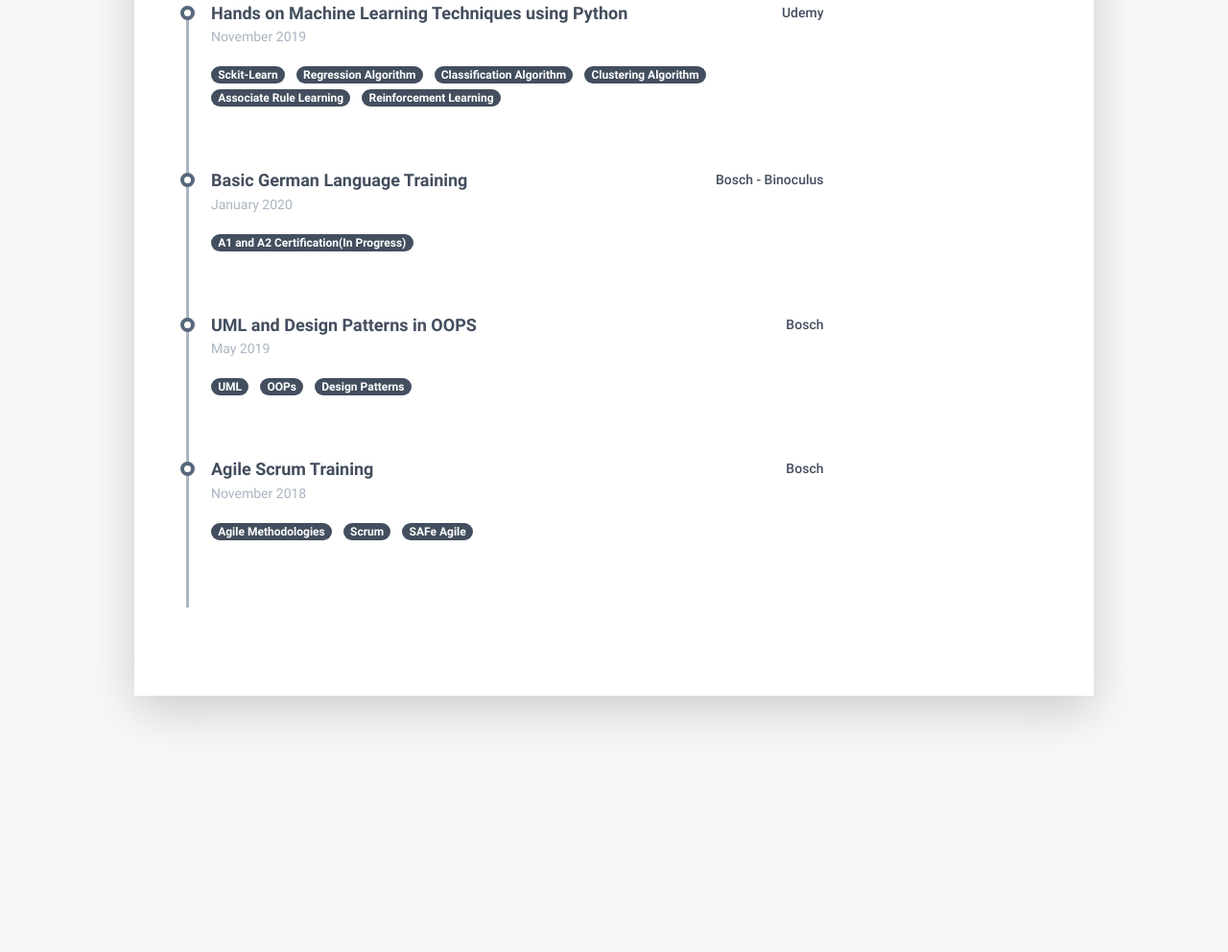
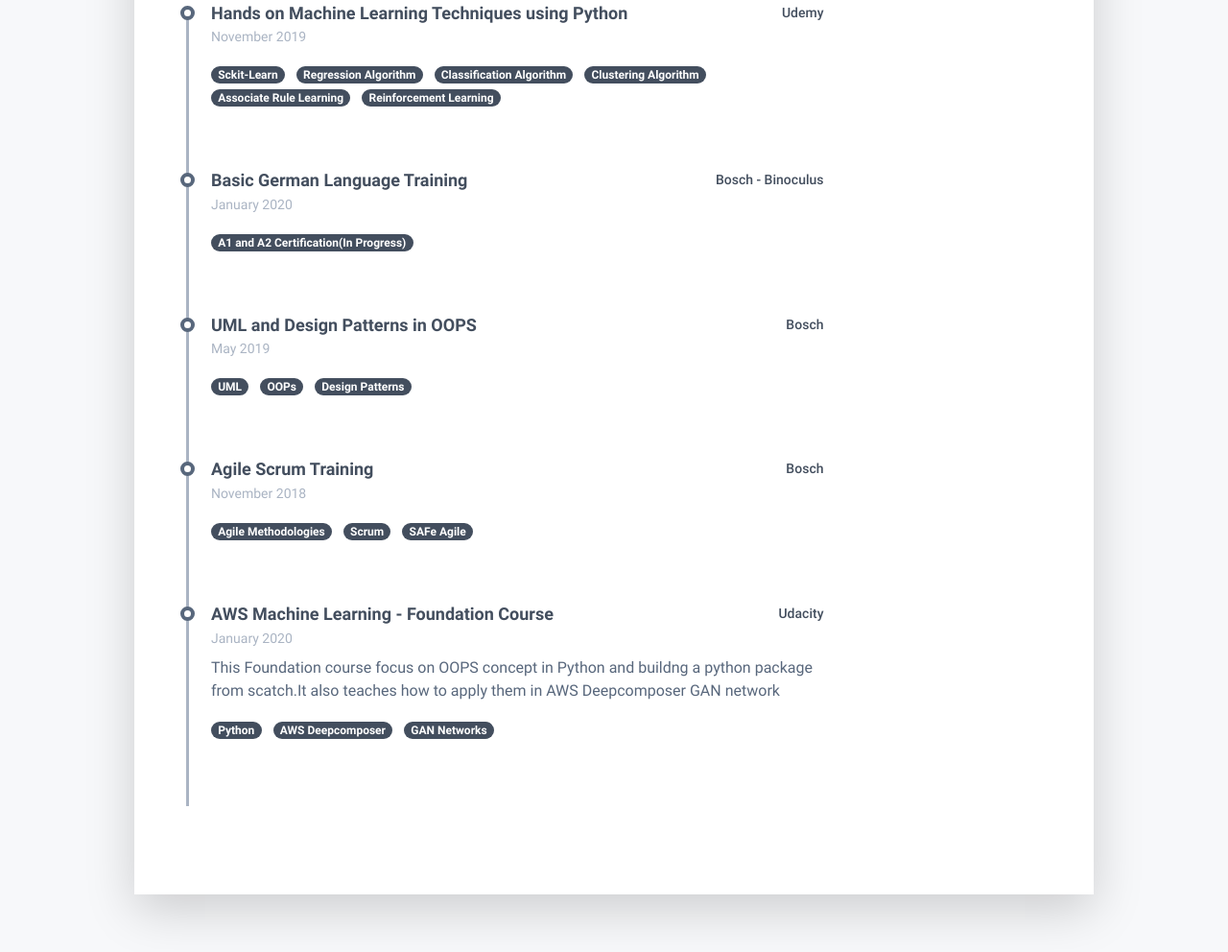
Before and after one commit to AlldreenDev/AlldreenDev.github.io, a plain HTML site: page index.html in a window 1280 px wide. Shown: the part 3036-4028 px from the top of the page at 96% size. Before the commit the page ends 3821 px from the top, so only its background shows below. Drawn offline with Linux system fonts and the light colour scheme; a script that the page names is missing.

Commit message:
Latest resume updated with Mahesh's Format

```diff
--- a/index.html
+++ b/index.html
@@ -437,6 +437,27 @@ Soft skills in product development with Agile Methodology.</p>
 									    </ul></div><!--//resume-timeline-item-desc-->
 									</article>
 
+									<article class="resume-timeline-item position-relative pb-5">
+
+									    <div class="resume-timeline-item-header mb-2">
+										    <div class="d-flex flex-column flex-md-row">
+										        <h3 class="resume-position-title font-weight-bold mb-1"><a href="">AWS Machine Learning - Foundation Course</a></h3>
+										        <div class="resume-company-name ml-auto"><a href="">Udacity</a></div>
+										    </div><!--//row-->
+										    <div class="resume-position-time">January 2020</div>
+									    </div><!--//resume-timeline-item-header-->
+									    <div class="resume-timeline-item-desc">
+										    <p>This Foundation course focus on OOPS concept in Python and buildng a python package from scatch.It also
+											teaches how to apply them in AWS Deepcomposer GAN network</p>
+
+										    <ul class="list-inline">
+											    <li class="list-inline-item"><span class="badge badge-primary badge-pill">Python</span></li>
+											    <li class="list-inline-item"><span class="badge badge-primary badge-pill">AWS Deepcomposer</span></li>
+												<li class="list-inline-item"><span class="badge badge-primary badge-pill">GAN Networks</span></li>
+
+									    </ul></div><!--//resume-timeline-item-desc-->
+									</article>
+
 
 								<!--	<article class="resume-timeline-item position-relative pb-5">
 
```
Also changed, not shown: 2 other files.
